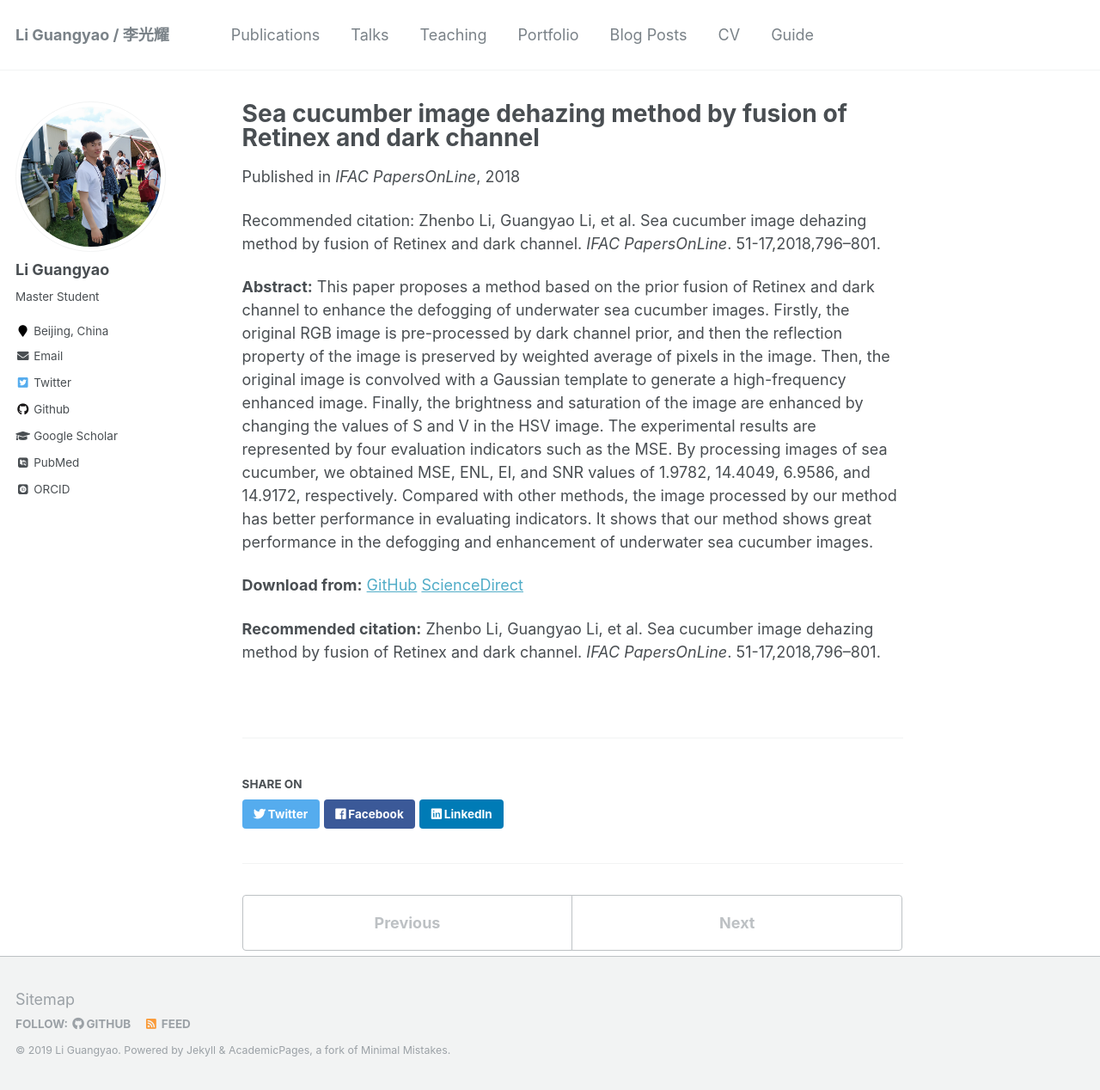
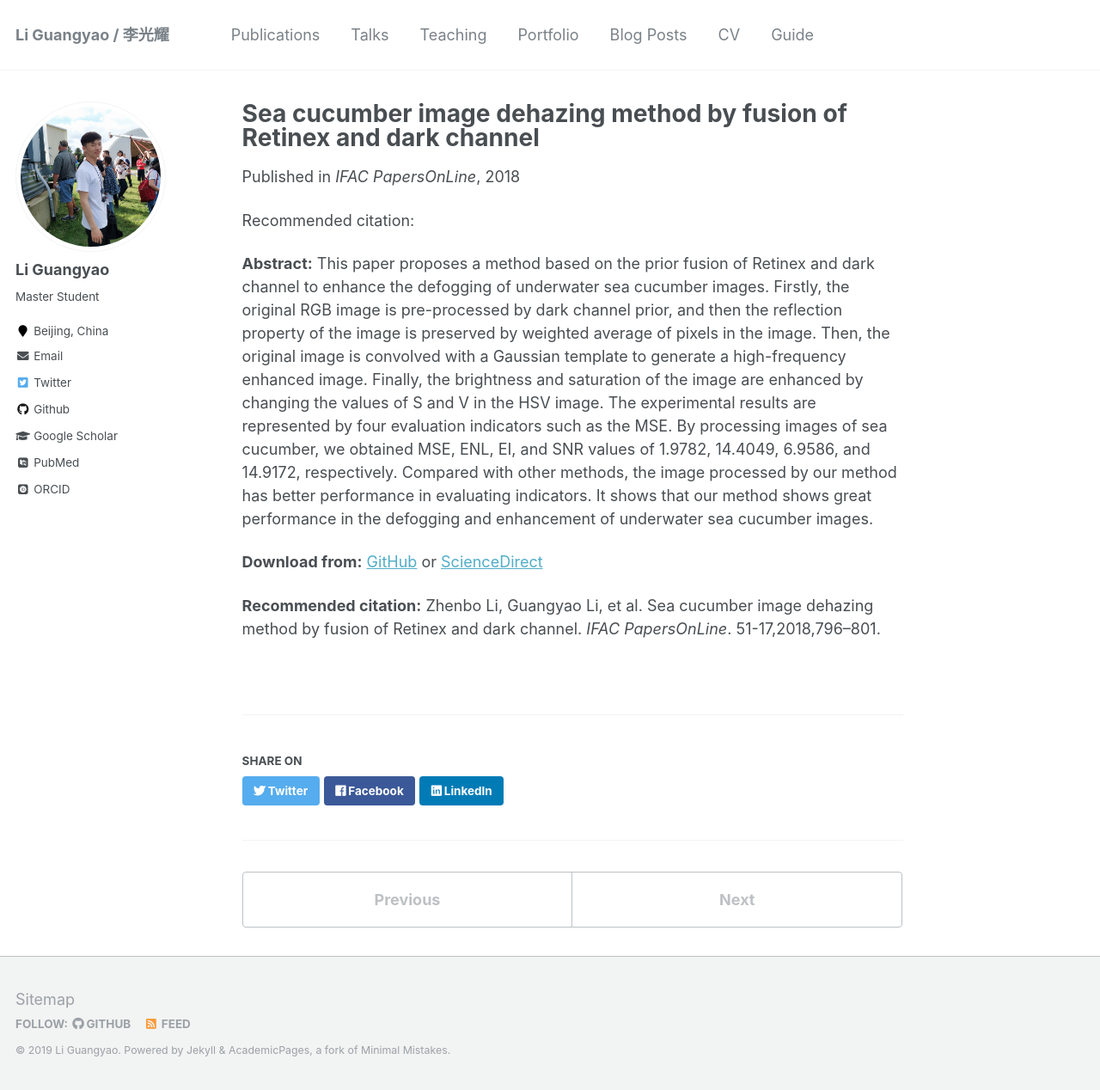
Before and after one commit to ayameyao/ayameyao.github.io_old-version, a Jekyll site: the page built from _publications/2018-IFAC.md, in a window 1280 px wide and 1268 px high. Shown: the whole window at 86% size. Built offline with Jekyll 4.4.1, drawn with Linux system fonts in a browser that asks for light colours; some web fonts are replaced.

Commit message:
Update 2018-IFAC.md

```diff
--- a/_publications/2018-IFAC.md
+++ b/_publications/2018-IFAC.md
@@ -6,12 +6,12 @@ excerpt: 'This paper is about the number 2. The number 3 is left for future work
 date: 2018-09-12
 venue: 'IFAC PapersOnLine'
 paperurl: ''
-citation: 'Zhenbo Li, Guangyao Li, et al. Sea cucumber image dehazing method by fusion of Retinex and dark channel. <i>IFAC PapersOnLine</i>. 51-17,2018,796–801.'
+citation: ''
 ---
 
 **Abstract:**
 This paper proposes a method based on the prior fusion of Retinex and dark channel to enhance the defogging of underwater sea cucumber images. Firstly, the original RGB image is pre-processed by dark channel prior, and then the reflection property of the image is preserved by weighted average of pixels in the image. Then, the original image is convolved with a Gaussian template to generate a high-frequency enhanced image. Finally, the brightness and saturation of the image are enhanced by changing the values of S and V in the HSV image. The experimental results are represented by four evaluation indicators such as the MSE. By processing images of sea cucumber, we obtained MSE, ENL, EI, and SNR values of 1.9782, 14.4049, 6.9586, and 14.9172, respectively. Compared with other methods, the image processed by our method has better performance in evaluating indicators. It shows that our method shows great performance in the defogging and enhancement of underwater sea cucumber images.
 
-**Download from:**  [GitHub](http://ayameyao.github.io/files/Sea_Cucumber_Image_Dehazing_Method_by_Fusion_of_Retinex_and_Dark_Channel.pdf)  [ScienceDirect](https://www.sciencedirect.com/science/article/pii/S240589631831214X?via%3Dihub)
+**Download from:**  [GitHub](http://ayameyao.github.io/files/Sea_Cucumber_Image_Dehazing_Method_by_Fusion_of_Retinex_and_Dark_Channel.pdf) or [ScienceDirect](https://www.sciencedirect.com/science/article/pii/S240589631831214X?via%3Dihub)
 
 **Recommended citation:**  Zhenbo Li, Guangyao Li, et al. Sea cucumber image dehazing method by fusion of Retinex and dark channel. <i>IFAC PapersOnLine</i>. 51-17,2018,796–801.
```
